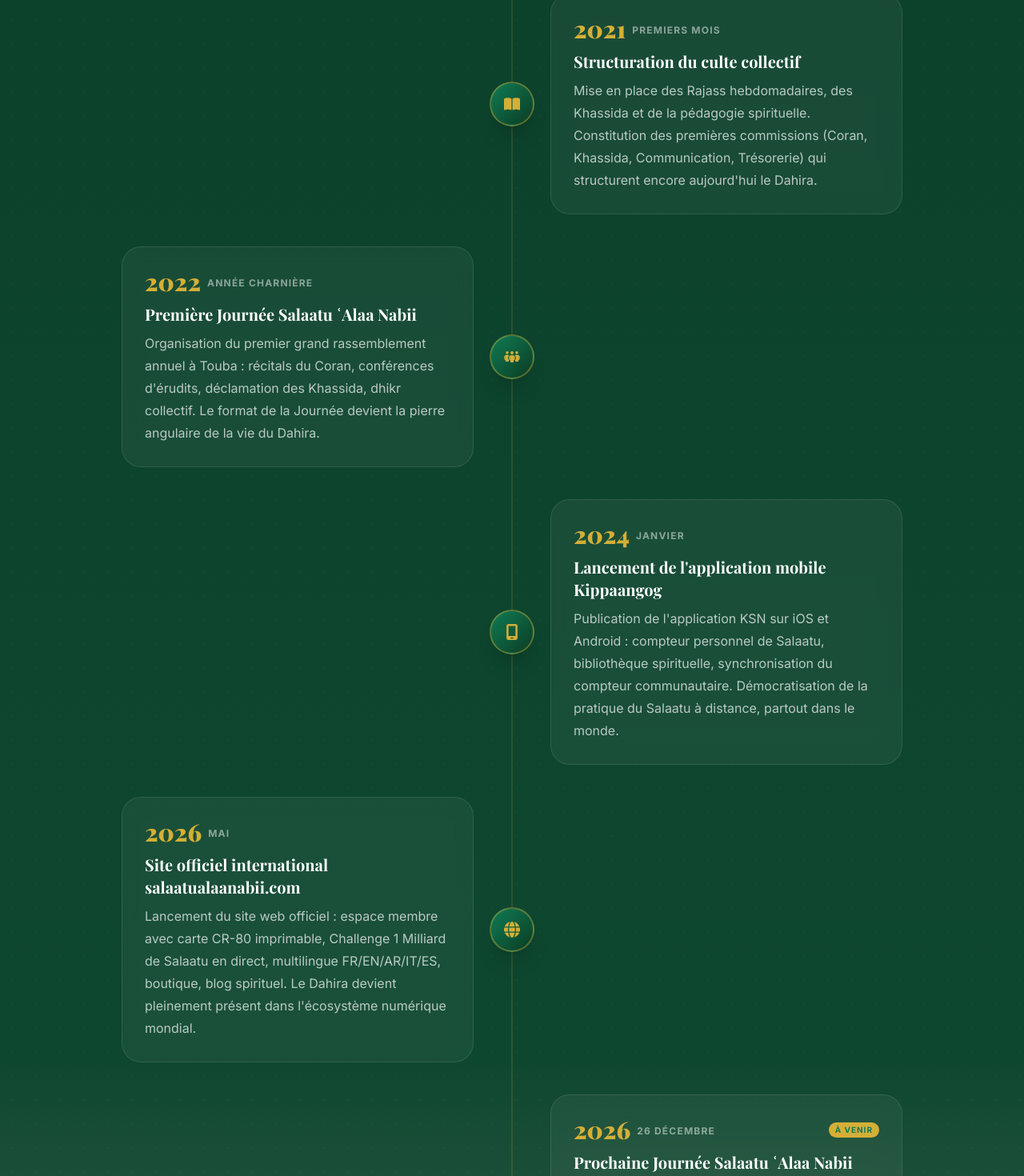
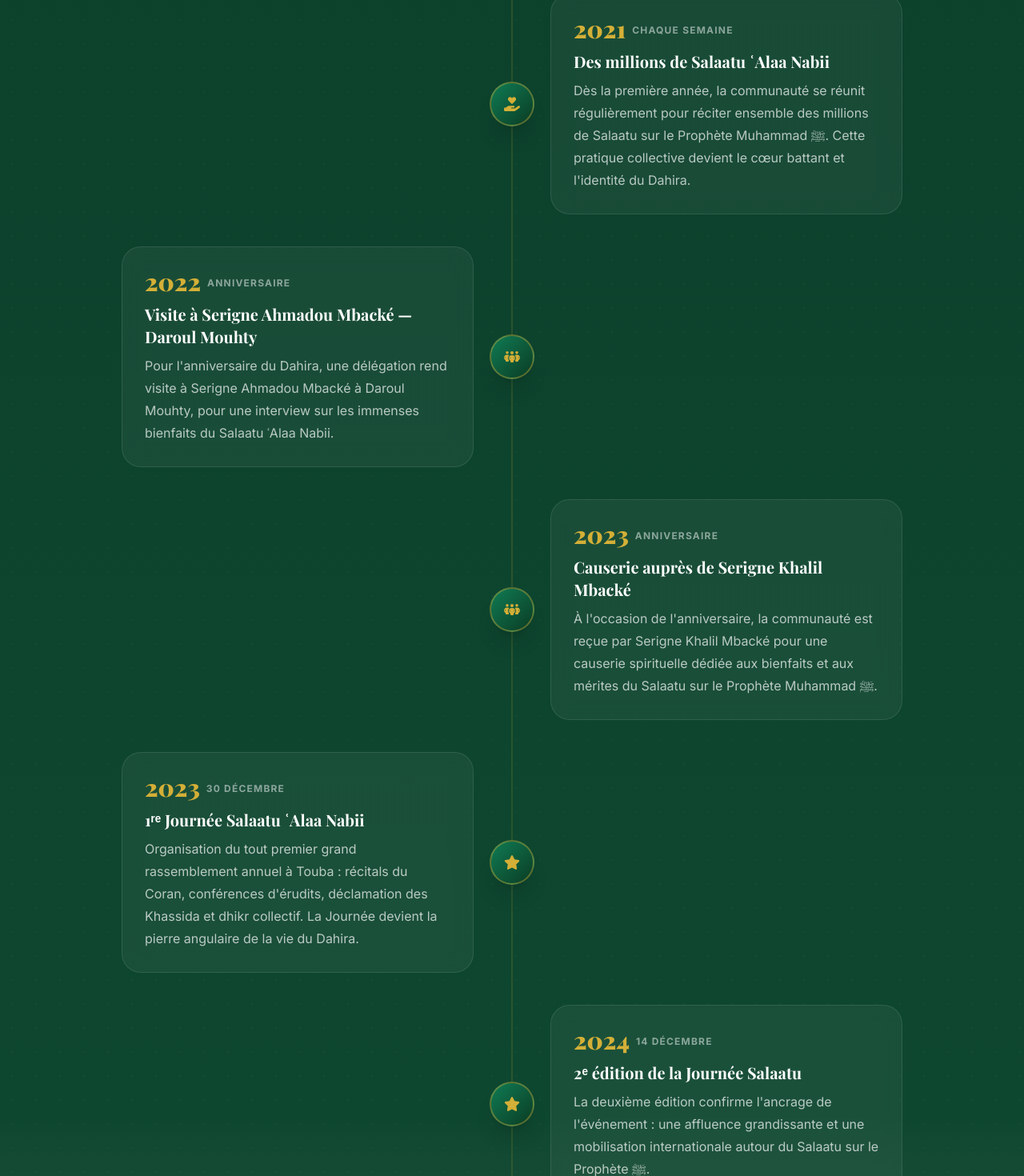
Before and after one commit to papebirima374/ksn-site, a Next.js app: page /notre-histoire in a window 1280 px wide. Shown: the part 1880-3350 px from the top of the page at 80% size. Built offline with nearby package versions, Linux system fonts and the light colour scheme; no server answers.

Commit message:
content(notre-histoire): timeline corrigee - visites anniversaires + 3 editions Journee, supprime Structuration

```diff
--- a/app/(public)/notre-histoire/page.tsx
+++ b/app/(public)/notre-histoire/page.tsx
@@ -1,10 +1,8 @@
 import type { Metadata } from "next";
+import type { ReactNode } from "react";
 import Link from "next/link";
 import {
   FaSeedling,
-  FaBookOpen,
-  FaMobileScreen,
-  FaGlobe,
   FaPeopleGroup,
   FaWhatsapp,
   FaStar,
@@ -25,7 +23,16 @@ export const metadata: Metadata = {
   },
 };
 
-const MILESTONES = [
+type Milestone = {
+  year: string;
+  date: string;
+  icon: ReactNode;
+  title: string;
+  text: string;
+  isFuture?: boolean;
+};
+
+const MILESTONES: Milestone[] = [
   {
     year: "2021",
     date: "02 janvier",
@@ -35,39 +42,45 @@ const MILESTONES = [
   },
   {
     year: "2021",
-    date: "Premiers mois",
-    icon: <FaBookOpen />,
-    title: "Structuration du culte collectif",
-    text: "Mise en place des Rajass hebdomadaires, des Khassida et de la pédagogie spirituelle. Constitution des premières commissions (Coran, Khassida, Communication, Trésorerie) qui structurent encore aujourd'hui le Dahira.",
+    date: "Chaque semaine",
+    icon: <FaHandHoldingHeart />,
+    title: "Des millions de Salaatu ʿAlaa Nabii",
+    text: "Dès la première année, la communauté se réunit régulièrement pour réciter ensemble des millions de Salaatu sur le Prophète Muhammad ﷺ. Cette pratique collective devient le cœur battant et l'identité du Dahira.",
   },
   {
     year: "2022",
-    date: "Année charnière",
+    date: "Anniversaire",
     icon: <FaPeopleGroup />,
-    title: "Première Journée Salaatu ʿAlaa Nabii",
-    text: "Organisation du premier grand rassemblement annuel à Touba : récitals du Coran, conférences d'érudits, déclamation des Khassida, dhikr collectif. Le format de la Journée devient la pierre angulaire de la vie du Dahira.",
+    title: "Visite à Serigne Ahmadou Mbacké — Daroul Mouhty",
+    text: "Pour l'anniversaire du Dahira, une délégation rend visite à Serigne Ahmadou Mbacké à Daroul Mouhty, pour une interview sur les immenses bienfaits du Salaatu ʿAlaa Nabii.",
+  },
+  {
+    year: "2023",
+    date: "Anniversaire",
+    icon: <FaPeopleGroup />,
+    title: "Causerie auprès de Serigne Khalil Mbacké",
+    text: "À l'occasion de l'anniversaire, la communauté est reçue par Serigne Khalil Mbacké pour une causerie spirituelle dédiée aux bienfaits et aux mérites du Salaatu sur le Prophète Muhammad ﷺ.",
+  },
+  {
+    year: "2023",
+    date: "30 décembre",
+    icon: <FaStar />,
+    title: "1ʳᵉ Journée Salaatu ʿAlaa Nabii",
+    text: "Organisation du tout premier grand rassemblement annuel à Touba : récitals du Coran, conférences d'érudits, déclamation des Khassida et dhikr collectif. La Journée devient la pierre angulaire de la vie du Dahira.",
   },
   {
     year: "2024",
-    date: "Janvier",
-    icon: <FaMobileScreen />,
-    title: "Lancement de l'application mobile Kippaangog",
-    text: "Publication de l'application KSN sur iOS et Android : compteur personnel de Salaatu, bibliothèque spirituelle, synchronisation du compteur communautaire. Démocratisation de la pratique du Salaatu à distance, partout dans le monde.",
+    date: "14 décembre",
+    icon: <FaStar />,
+    title: "2ᵉ édition de la Journée Salaatu",
+    text: "La deuxième édition confirme l'ancrage de l'événement : une affluence grandissante et une mobilisation internationale autour du Salaatu sur le Prophète ﷺ.",
   },
   {
-    year: "2026",
-    date: "Mai",
-    icon: <FaGlobe />,
-    title: "Site officiel international salaatualaanabii.com",
-    text: "Lancement du site web officiel : espace membre avec carte CR-80 imprimable, Challenge 1 Milliard de Salaatu en direct, multilingue FR/EN/AR/IT/ES, boutique, blog spirituel. Le Dahira devient pleinement présent dans l'écosystème numérique mondial.",
-  },
-  {
-    year: "2026",
-    date: "26 décembre",
+    year: "2025",
+    date: "13 décembre",
     icon: <FaStar />,
-    title: "Prochaine Journée Salaatu ʿAlaa Nabii",
-    text: "L'édition de fin d'année à Touba — rassemblement de la oumma internationale, mobilisation pour faire bondir le Challenge 1 Milliard, transmission spirituelle aux nouvelles générations.",
-    isFuture: true,
+    title: "3ᵉ édition de la Journée Salaatu",
+    text: "La troisième édition rassemble une oumma toujours plus large, unie par la prière collective sur le Prophète Muhammad ﷺ, à Touba et à travers le monde.",
   },
 ];
 
@@ -164,7 +177,7 @@ export default function NotreHistoirePage() {
             Les grandes étapes
           </span>
           <h2 className="font-display mt-4 text-3xl sm:text-4xl md:text-5xl font-bold text-white">
-            Cinq années, six jalons
+            Les jalons de notre histoire
           </h2>
           <p className="mt-4 text-white/70 max-w-2xl mx-auto text-sm sm:text-base">
             Une trajectoire qui passe du local au global, du papier au
```
